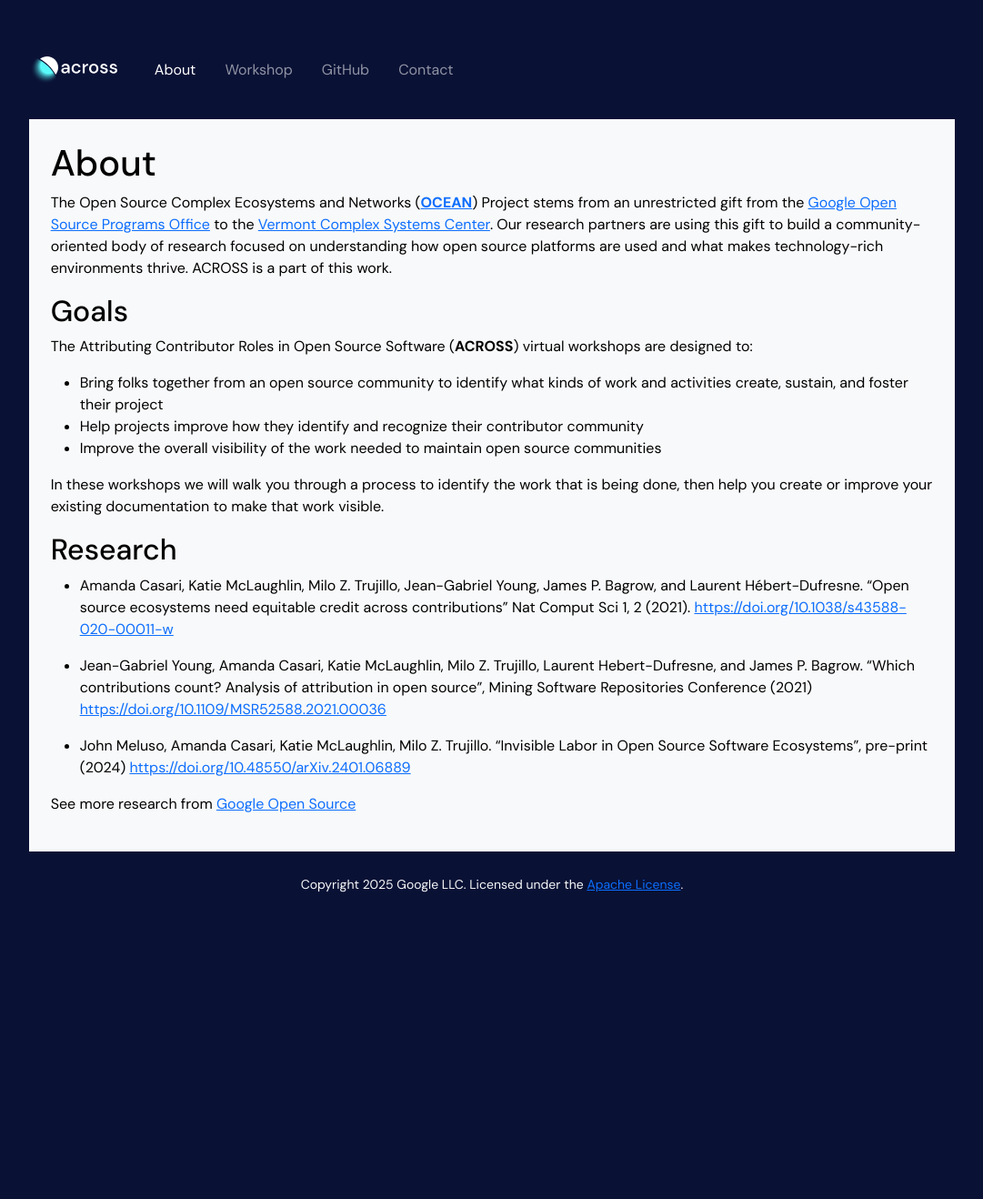
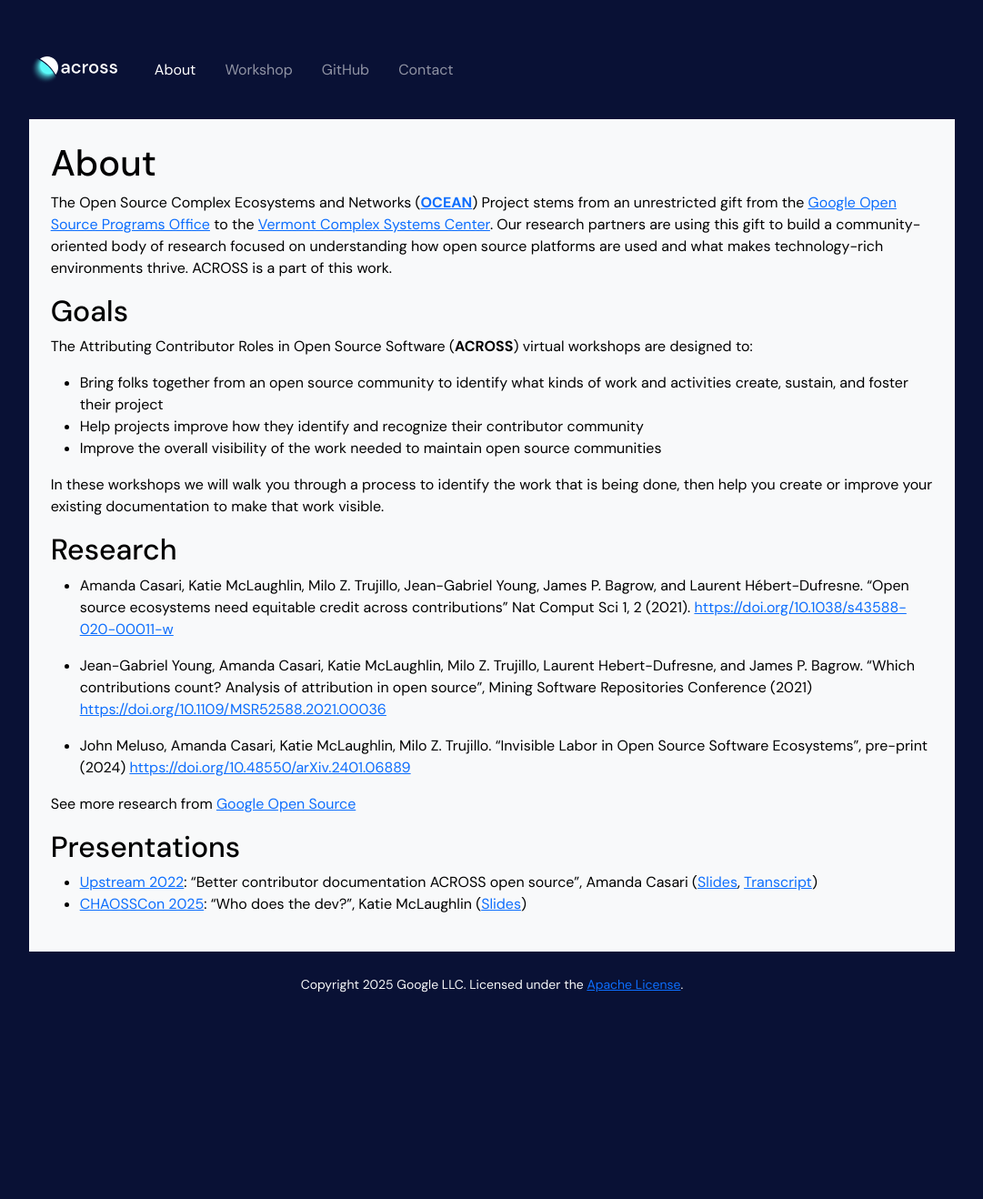
Before and after one commit to google/across, a Jekyll site: the page built from about.md, in a window 1280 px wide. Shown: the whole page at 91% size, without its empty margins (99-1180 px from the left). Built offline with Jekyll 4.4.1, drawn with Linux system fonts in a browser that asks for light colours; before the commit the page ends 1208 px from its top, so only the background shows below that.

Commit message:
Add presentations (#43)

```diff
--- a/about.md
+++ b/about.md
@@ -26,3 +26,8 @@
 
 
 See more research from [Google Open Source](https://opensource.google/documentation/publications/overview)
+
+## Presentations
+
+ * [Upstream 2022](https://upstream.live/speaker-2022/amanda-casari): "Better contributor documentation ACROSS open source", Amanda Casari ([Slides](https://bit.ly/across-slides-upstream2022), [Transcript](https://bit.ly/across-transcript-upstream2022))
+ * [CHAOSSCon 2025](https://chaoss.community/chaosscon-2025-eu/): "Who does the dev?", Katie McLaughlin ([Slides](https://bit.ly/across-slides-chaossconeu2025))
```
